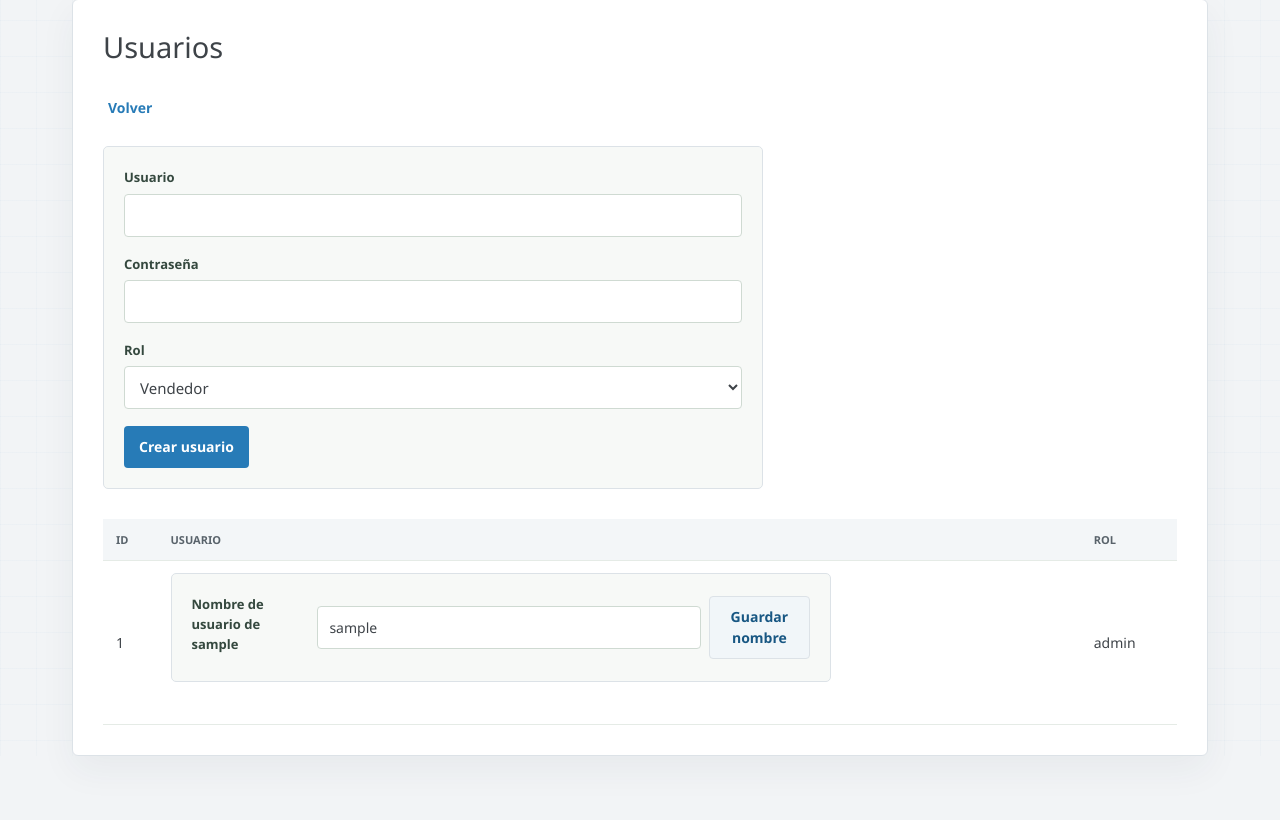
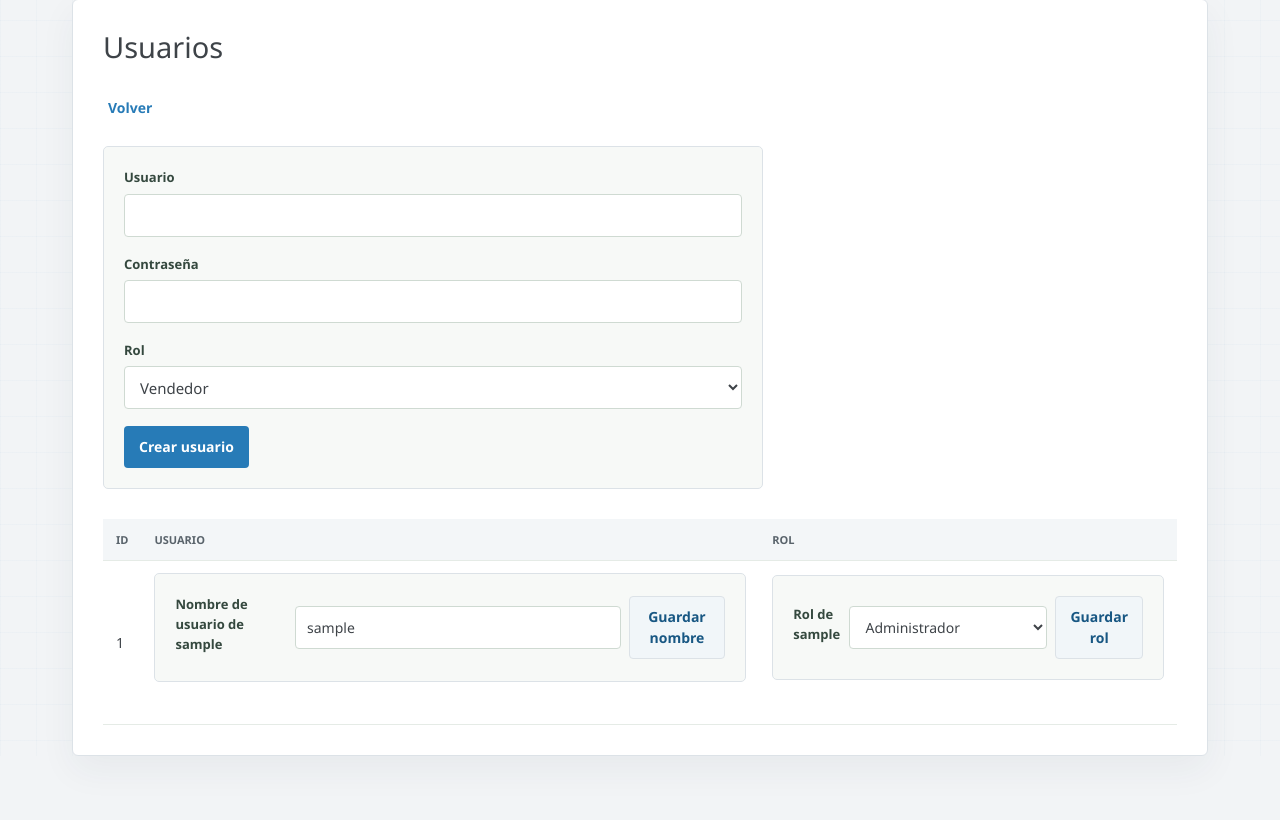
Before and after one commit to kashii1i/cotiza, a Flask app: page /admin/users in a window 1280 px wide. Shown: the part 124-944 px from the top of the page. Run offline with Flask 3, Linux system fonts and the light colour scheme; a user stored in the database is signed in; tables that the repository leaves empty hold one stand-in row (values such as "Sample post").

Commit message:
Administración: permitir modificar roles de usuarios

```diff
--- a/app/routes/admin.py
+++ b/app/routes/admin.py
@@ -74,6 +74,22 @@ def update_username(user_id):
         user.username = username
         db.session.commit()
         flash("Nombre de usuario actualizado correctamente.", "success")
+
+    return redirect(url_for("admin.users"))
+
+
+@admin_bp.route("/users/<int:user_id>/role", methods=["POST"])
+@admin_required
+def update_user_role(user_id):
+    user = User.query.get_or_404(user_id)
+    role = request.form.get("role", "")
+
+    if role not in {"admin", "seller"}:
+        flash("El rol seleccionado no es válido.", "error")
+    else:
+        user.role = role
+        db.session.commit()
+        flash("Rol de usuario actualizado correctamente.", "success")
 
     return redirect(url_for("admin.users"))
 
--- a/app/templates/admin/users.html
+++ b/app/templates/admin/users.html
@@ -62,7 +62,17 @@
             <button type="submit" class="secondary-btn">Guardar nombre</button>
           </form>
         </td>
-        <td>{{ user.role }}</td>
+        <td>
+          <form method="post" action="{{ url_for('admin.update_user_role', user_id=user.id) }}" class="small-form">
+            <input type="hidden" name="csrf_token" value="{{ csrf_token() }}">
+            <label class="visually-hidden" for="role-{{ user.id }}">Rol de {{ user.username }}</label>
+            <select name="role" id="role-{{ user.id }}">
+              <option value="seller" {% if user.role == 'seller' %}selected{% endif %}>Vendedor</option>
+              <option value="admin" {% if user.role == 'admin' %}selected{% endif %}>Administrador</option>
+            </select>
+            <button type="submit" class="secondary-btn">Guardar rol</button>
+          </form>
+        </td>
       </tr>
       {% endfor %}
     </tbody>
```
Also changed, not shown: tests/test_workflow.py (+22 -0 lines).
